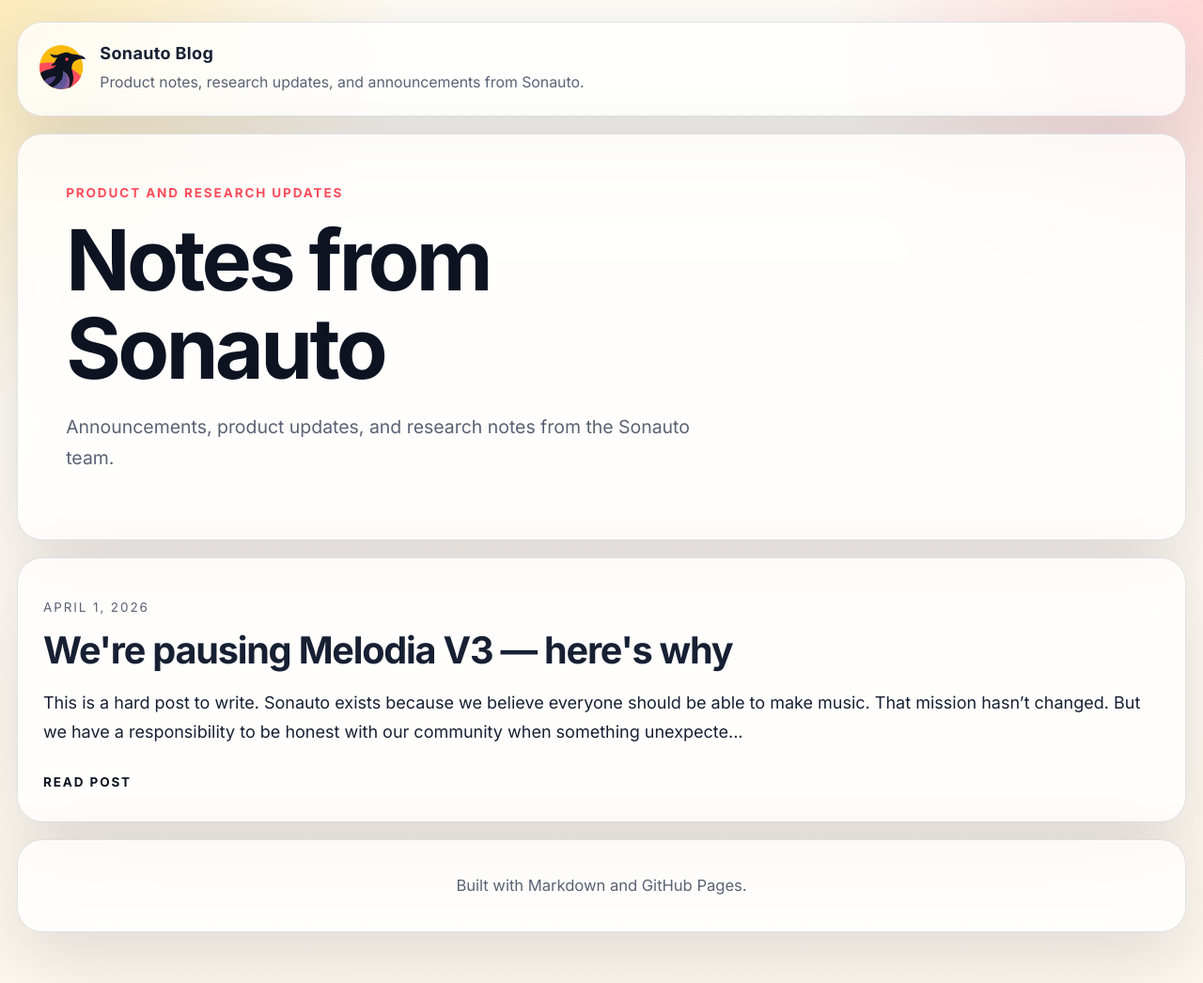
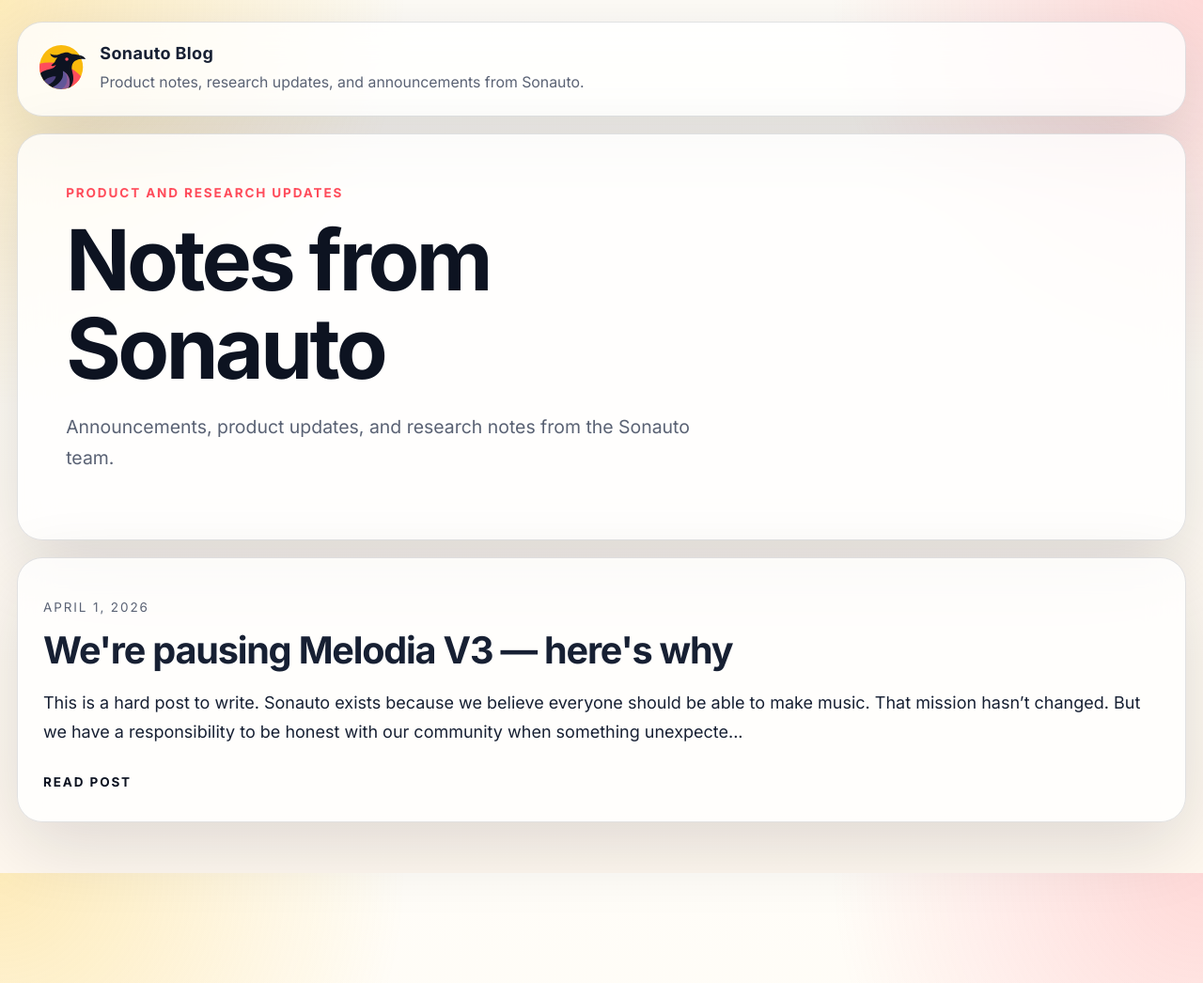
Before and after one commit to Sonauto/sonauto.github.io, a Jekyll site: the page built from index.html, in a window 1280 px wide. Shown: the whole page at 94% size. Built offline with Jekyll 4.4.1, drawn with Linux system fonts in a browser that asks for light colours.

Commit message:
Remove footer tagline

```diff
--- a/_layouts/default.html
+++ b/_layouts/default.html
@@ -24,10 +24,6 @@
       <main class="page-content">
         {{ content }}
       </main>
-
-      <footer class="site-footer">
-        <p>Built with Markdown and GitHub Pages.</p>
-      </footer>
     </div>
   </body>
 </html>
```
